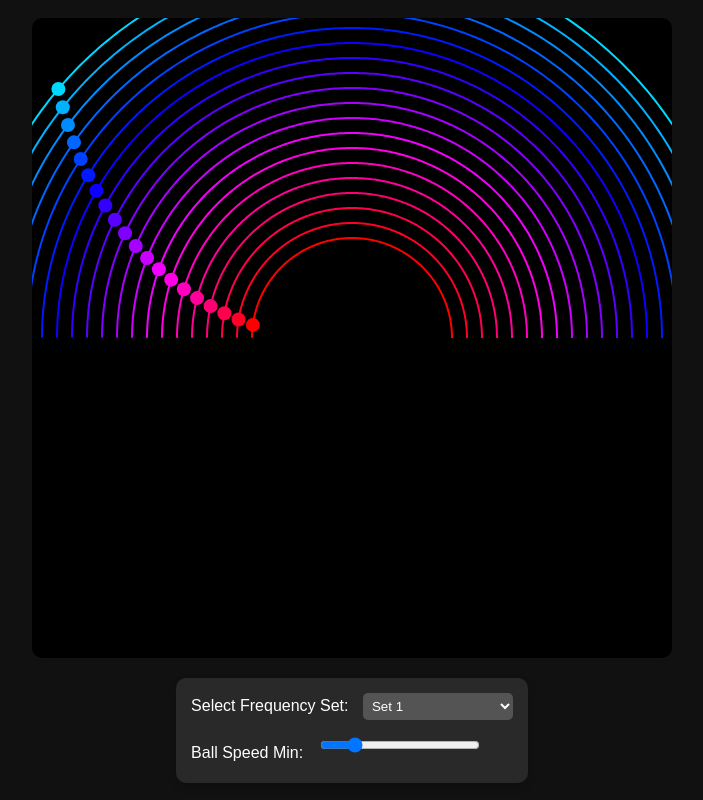
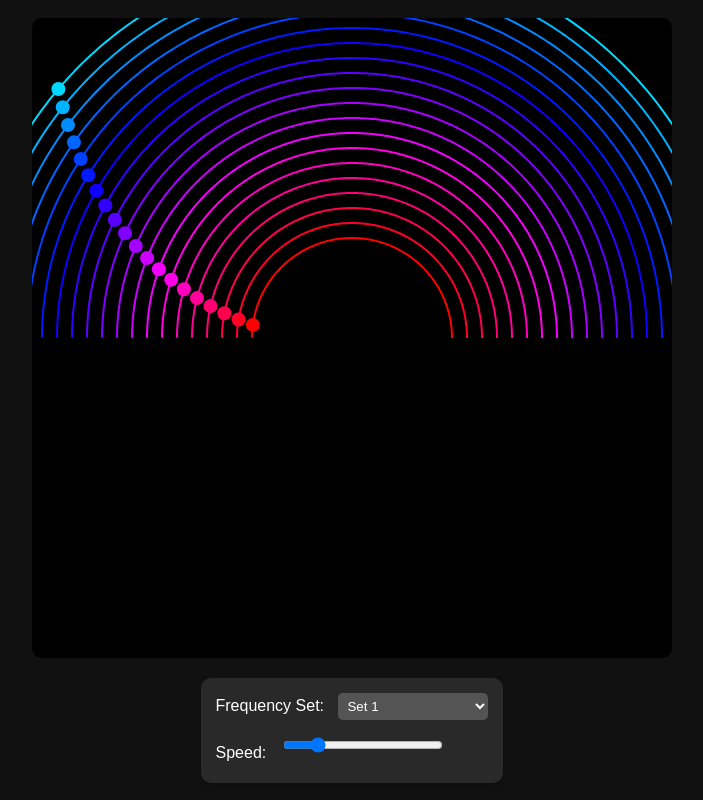
Before and after one commit to SafakOnol/Math-n-Music, a plain HTML site: page index.html in a window 1280 px wide. Shown: the whole page, without its empty margins (288-991 px from the left). Drawn offline with Linux system fonts and the light colour scheme.

Commit message:
Update index.html

```diff
--- a/index.html
+++ b/index.html
@@ -53,7 +53,7 @@
         <canvas id="mainCanvas" style="background-color: black;"></canvas>
 
         <div id="controls">
-            <label for="frequencySet">Select Frequency Set:</label>
+            <label for="frequencySet">Frequency Set:</label>
             <select id="frequencySet">
                 <option value="0">Set 1</option>
                 <option value="1">Set 2</option>
@@ -64,7 +64,7 @@
 
             <br>
 
-            <label for="ballSpeedMin">Ball Speed Min:</label>
+            <label for="ballSpeedMin">Speed:</label>
             <input type="range" id="ballSpeedMin" min="0.002" max="0.05" step="0.001" value="0.01">
         </div>
 
```
